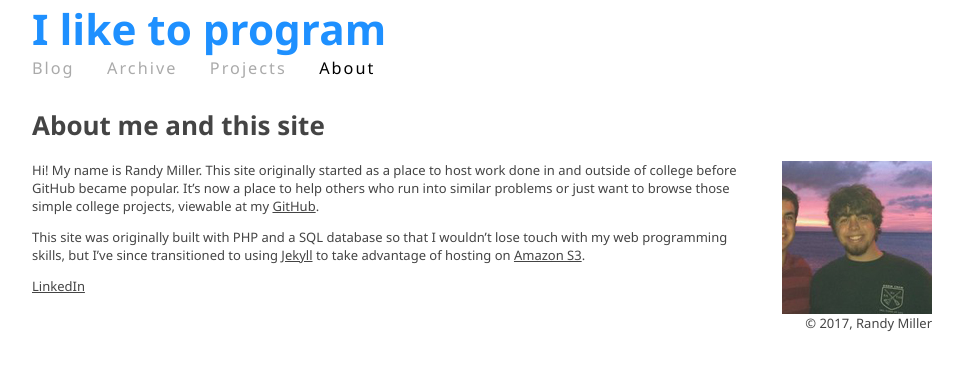
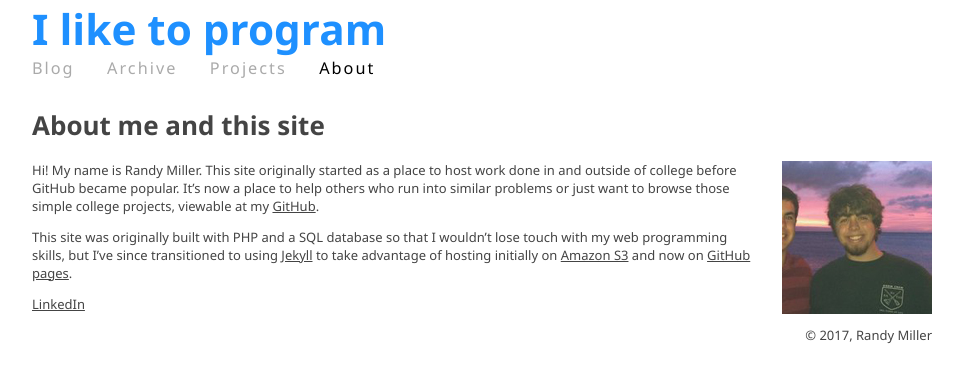
Before and after one commit to iliketoprogram14/ILikeToProgram, a Jekyll site: the page built from files/about.md, in a window 1280 px wide. Shown: the top 383 px of the page, without its empty margins (158-1121 px from the left). Built offline with Jekyll 4.4.1, drawn with Linux system fonts in a browser that asks for light colours.

Commit message:
Adding back travis branch whitelist and updated aout to show that I'm hosting on GH pages.

```diff
--- a/files/about.md
+++ b/files/about.md
@@ -9,6 +9,6 @@ permalink: about.html
 
 Hi! My name is Randy Miller. This site originally started as a place to host work done in and outside of college before GitHub became popular.  It's now a place to help others who run into similar problems or just want to browse those simple college projects, viewable at my [GitHub](http://github.com/iliketoprogram14){:target="_blank"}.
 
-This site was originally built with PHP and a SQL database so that I wouldn't lose touch with my web programming skills, but I've since transitioned to using [Jekyll](https://jekyllrb.com){:target="_blank"} to take advantage of hosting on [Amazon S3](https://aws.amazon.com/s3/){:target="_blank"}.
+This site was originally built with PHP and a SQL database so that I wouldn't lose touch with my web programming skills, but I've since transitioned to using [Jekyll](https://jekyllrb.com){:target="_blank"} to take advantage of hosting initially on [Amazon S3](https://aws.amazon.com/s3/){:target="_blank"} and now on [GitHub pages](https://pages.github.com/).
 
 [LinkedIn](https://www.linkedin.com/in/rmiller14/){:target="_blank"}
```
Also changed, not shown: .travis.yml.
